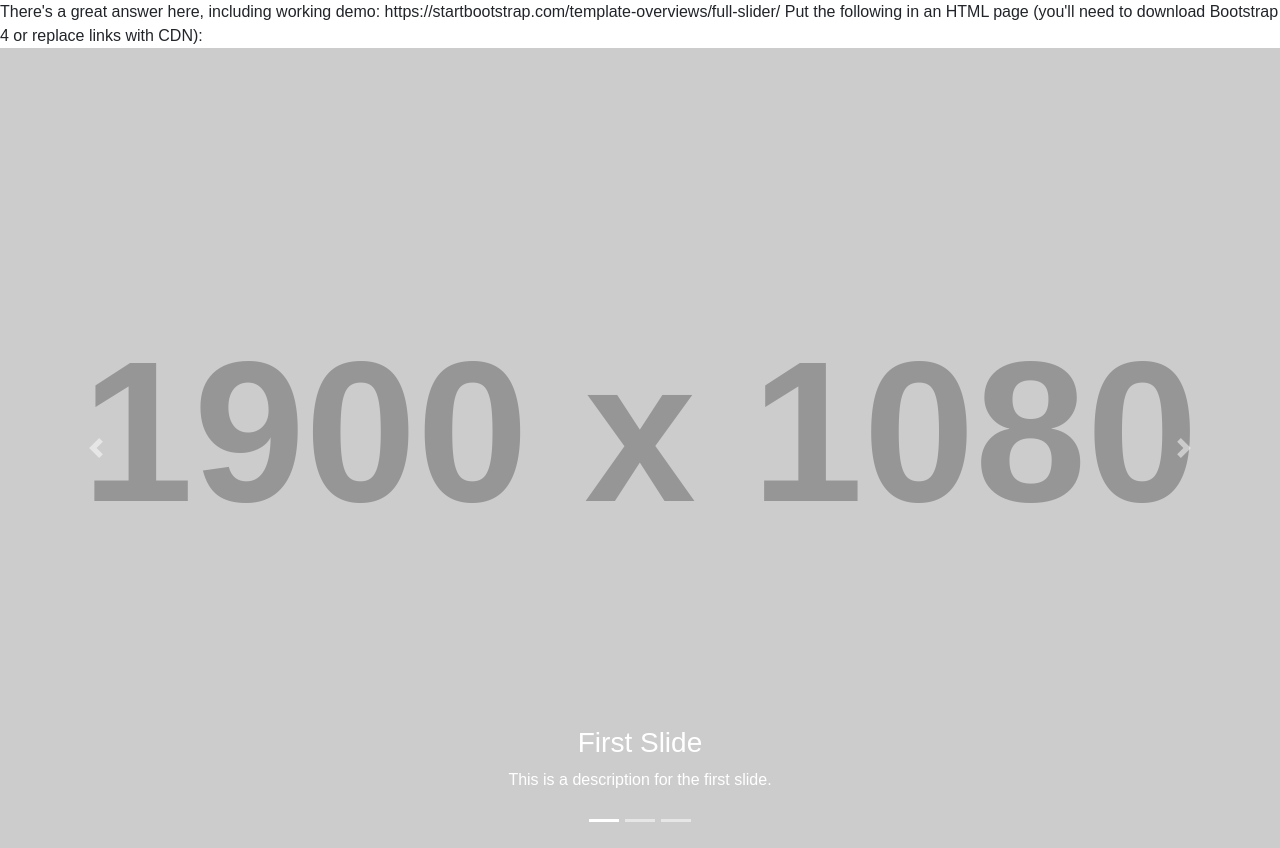
After one commit to juliodacunha/PFC, a PHP site: page /index2.php in a window 1280 px wide. The commit adds this page. Run offline with PHP 8.4, Linux system fonts and the light colour scheme; grey boxes labelled with a size stand in for pictures from a placeholder-image service; some libraries are stand-ins or nearby versions.

Commit message:
Carousel

```diff
--- /dev/null
+++ b/Código/index2.php
@@ -0,0 +1,73 @@
+
+There's a great answer here, including working demo: https://startbootstrap.com/template-overviews/full-slider/
+
+Put the following in an HTML page (you'll need to download Bootstrap 4 or replace links with CDN):
+
+<!DOCTYPE html>
+<html lang="en">
+
+<head>
+    <meta charset="utf-8">
+    <meta name="viewport" content="width=device-width, initial-scale=1, shrink-to-fit=no">
+
+    <title>Full Slider - Start Bootstrap Template</title>
+
+    <!-- Bootstrap core CSS -->
+    <link href="../Content/css/bootstrap.min.css" rel="stylesheet" />
+
+    <script src="https://ajax.googleapis.com/ajax/libs/jquery/3.3.1/jquery.min.js"></script>
+    <script src="../Scripts/bootstrap.bundle.min.js"></script>
+</head>
+<body>
+
+<style>
+    .carousel-item {
+        height: 100%;
+        min-height: 300px;
+        background: no-repeat center center scroll;
+        background-size: cover;
+    }
+</style>
+
+<div id="carouselExampleIndicators" class="carousel slide" data-ride="carousel">
+    <ol class="carousel-indicators">
+        <li data-target="#carouselExampleIndicators" data-slide-to="0" class="active"></li>
+        <li data-target="#carouselExampleIndicators" data-slide-to="1"></li>
+        <li data-target="#carouselExampleIndicators" data-slide-to="2"></li>
+    </ol>
+    <div class="carousel-inner" role="listbox">
+        <!-- Slide One - Set the background image for this slide in the line below -->
+        <div class="carousel-item active" style="background-image: url('http://placehold.it/1900x1080')">
+            <div class="carousel-caption d-none d-md-block">
+                <h3>First Slide</h3>
+                <p>This is a description for the first slide.</p>
+            </div>
+        </div>
+        <!-- Slide Two - Set the background image for this slide in the line below -->
+        <div class="carousel-item" style="background-image: url('http://placehold.it/1900x1080')">
+            <div class="carousel-caption d-none d-md-block">
+                <h3>Second Slide</h3>
+                <p>This is a description for the second slide.</p>
+            </div>
+        </div>
+        <!-- Slide Three - Set the background image for this slide in the line below -->
+        <div class="carousel-item" style="background-image: url('http://placehold.it/1900x1080')">
+            <div class="carousel-caption d-none d-md-block">
+                <h3>Third Slide</h3>
+                <p>This is a description for the third slide.</p>
+            </div>
+        </div>
+    </div>
+    <a class="carousel-control-prev" href="#carouselExampleIndicators" role="button" data-slide="prev">
+        <span class="carousel-control-prev-icon" aria-hidden="true"></span>
+        <span class="sr-only">Previous</span>
+    </a>
+    <a class="carousel-control-next" href="#carouselExampleIndicators" role="button" data-slide="next">
+        <span class="carousel-control-next-icon" aria-hidden="true"></span>
+        <span class="sr-only">Next</span>
+    </a>
+</div>
+
+
+</body>
+</html>
```
Also changed, not shown: Código/index.php (+33 -1 lines), Código/css/bootstrap.min.css, Código/img/carousel1.jpg (added).
